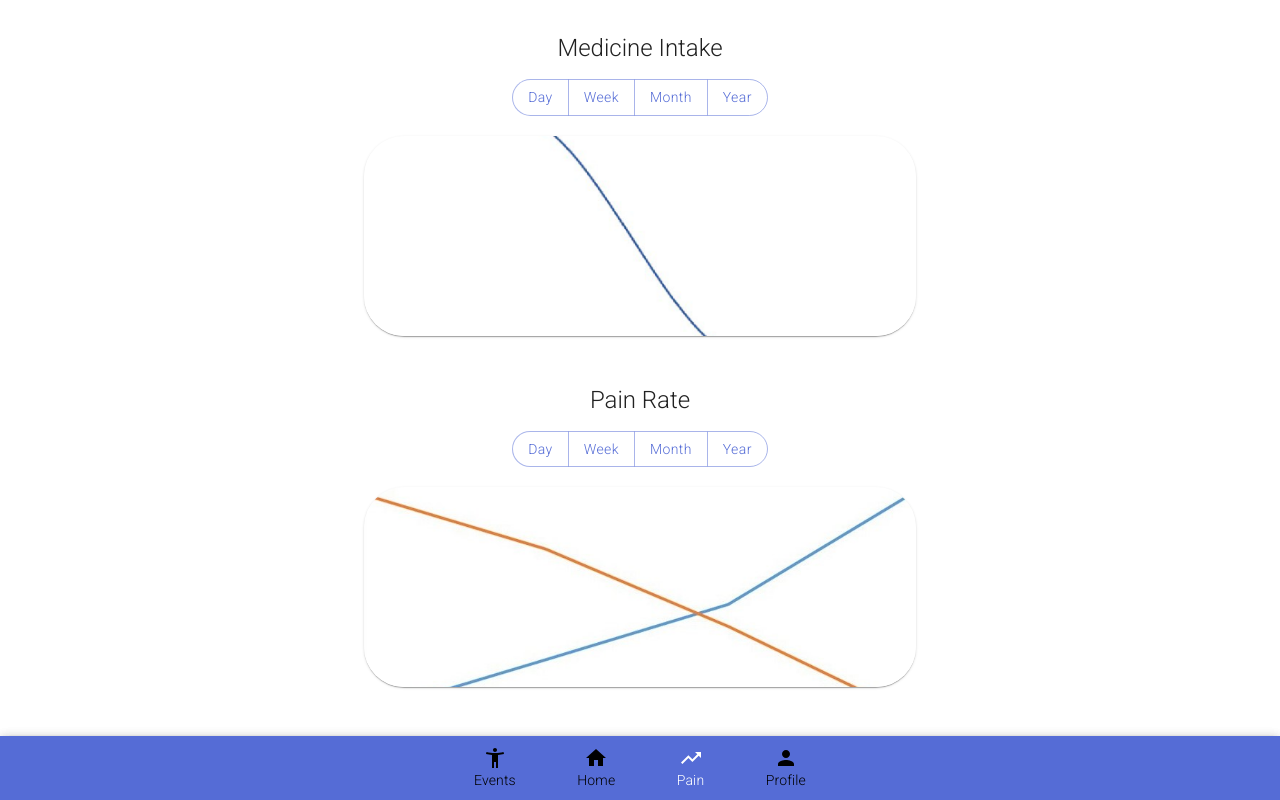
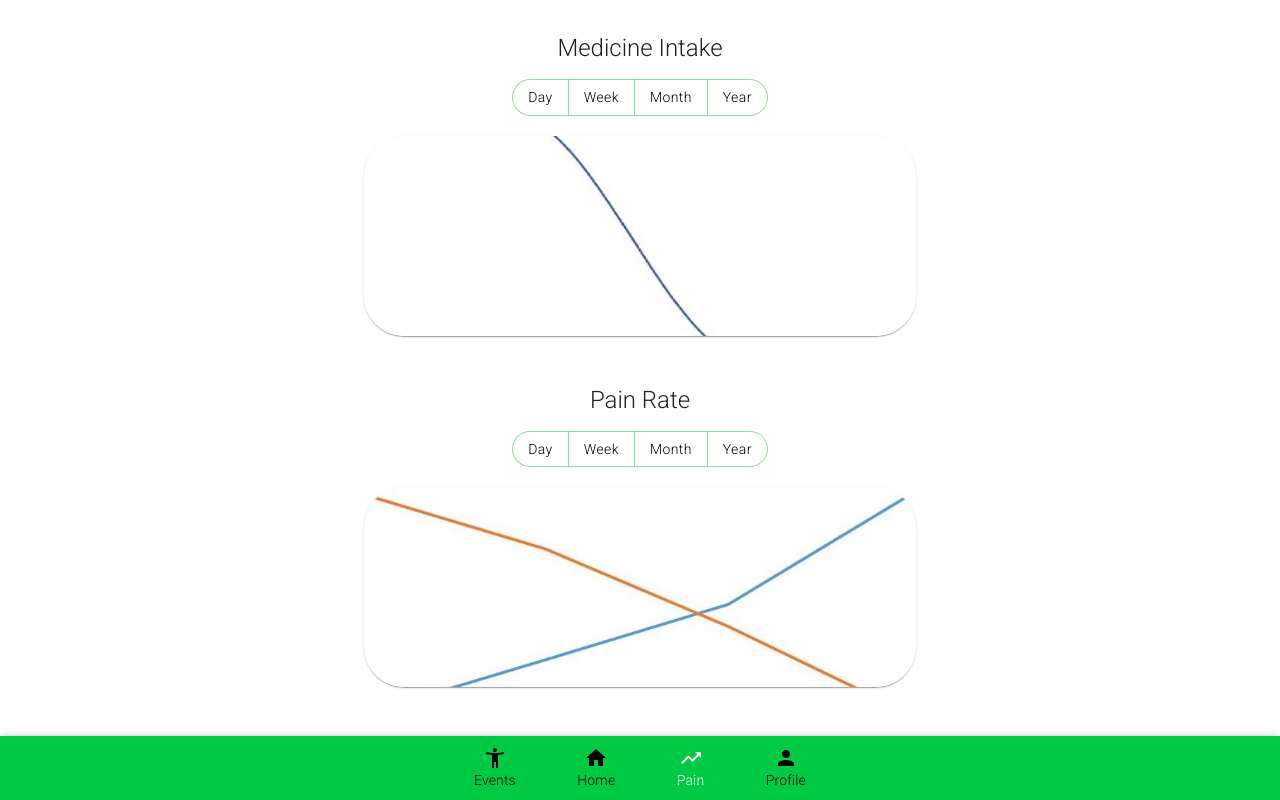
Before and after one commit to huongtxdo/tuska-junction2023, a React (Vite) app: page /pain in a window 1280 px wide. Built offline with nearby package versions, Linux system fonts and the light colour scheme.

Commit message:
Update color

```diff
--- a/src/components/ThemedButton.tsx
+++ b/src/components/ThemedButton.tsx
@@ -20,7 +20,11 @@ export function ThemedButton({
       variant={variant}
       disabled={disabled}
       disableElevation={disableElevation}
-      sx={{ borderRadius: "2rem", textTransform: "none" }}
+      sx={{
+        borderRadius: "2rem",
+        textTransform: "none",
+        color: "black",
+      }}
     >
       {children}
     </Button>
--- a/src/theme.tsx
+++ b/src/theme.tsx
@@ -4,10 +4,10 @@ import { createTheme } from "@mui/material/styles";
 const theme = createTheme({
   palette: {
     primary: {
-      main: "#556cd6",
+      main: "#00c943",
     },
     secondary: {
-      main: "#19857b",
+      main: "#abffc7",
     },
   },
 });
```
